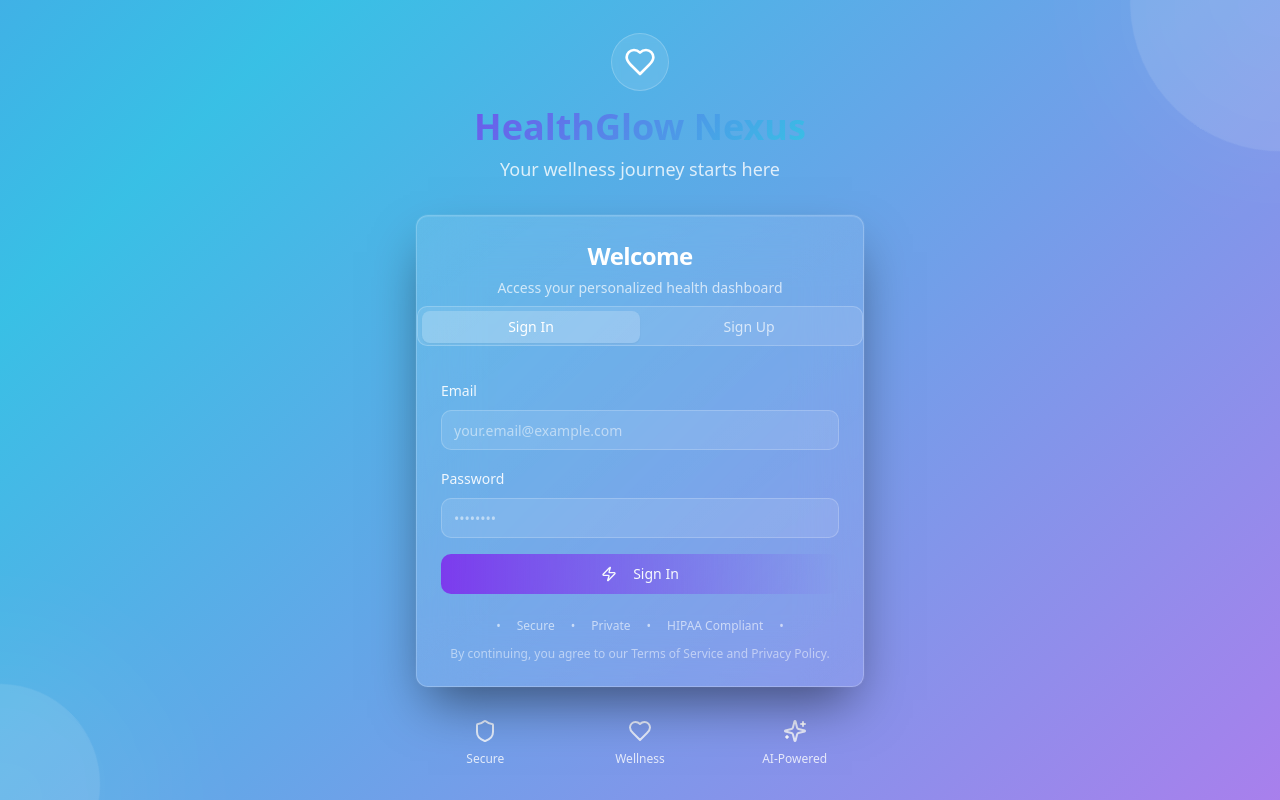
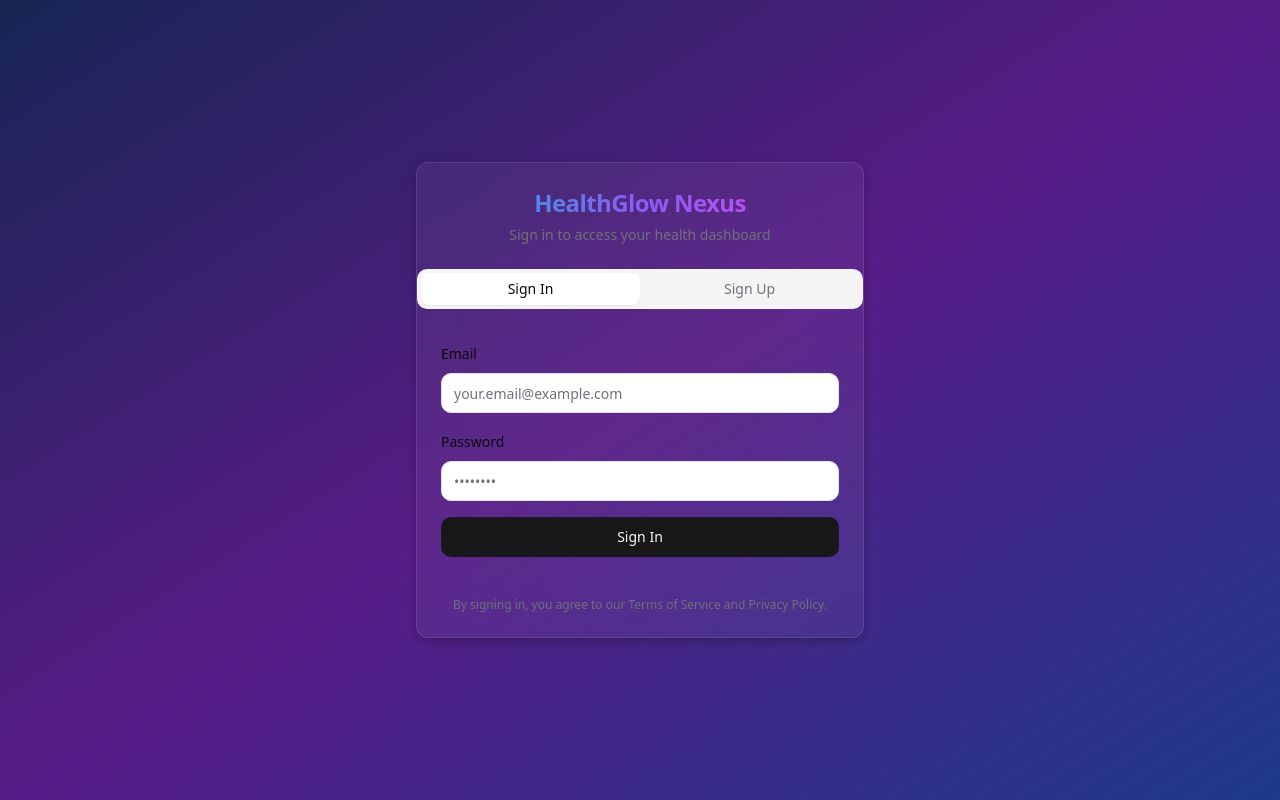
Before and after one commit to SurajNaik1502/nirogi-ai, a React (Vite) app: page /auth in a window 1280 px wide. Built offline with nearby package versions, Linux system fonts and the light colour scheme.

Commit message:
Reverted to commit 66f0e347a7da38a131c82820b90b5dddb310378e

```diff
--- a/src/components/ui/button.tsx
+++ b/src/components/ui/button.tsx
@@ -5,11 +5,11 @@ import { cva, type VariantProps } from "class-variance-authority"
 import { cn } from "@/lib/utils"
 
 const buttonVariants = cva(
-  "inline-flex items-center justify-center gap-2 whitespace-nowrap rounded-md text-sm font-medium ring-offset-background transition-all duration-300 focus-visible:outline-none focus-visible:ring-2 focus-visible:ring-ring focus-visible:ring-offset-2 disabled:pointer-events-none disabled:opacity-50 [&_svg]:pointer-events-none [&_svg]:size-4 [&_svg]:shrink-0",
+  "inline-flex items-center justify-center gap-2 whitespace-nowrap rounded-md text-sm font-medium ring-offset-background transition-colors focus-visible:outline-none focus-visible:ring-2 focus-visible:ring-ring focus-visible:ring-offset-2 disabled:pointer-events-none disabled:opacity-50 [&_svg]:pointer-events-none [&_svg]:size-4 [&_svg]:shrink-0",
   {
     variants: {
       variant: {
-        default: "bg-primary text-primary-foreground hover:bg-primary/90 hover:scale-105 hover:shadow-lg",
+        default: "bg-primary text-primary-foreground hover:bg-primary/90",
         destructive:
           "bg-destructive text-destructive-foreground hover:bg-destructive/90",
         outline:
@@ -18,7 +18,6 @@ const buttonVariants = cva(
           "bg-secondary text-secondary-foreground hover:bg-secondary/80",
         ghost: "hover:bg-accent hover:text-accent-foreground",
         link: "text-primary underline-offset-4 hover:underline",
-        premium: "bg-gradient-to-r from-primary via-health-accent to-health-secondary text-primary-foreground hover:shadow-2xl hover:scale-105 transition-all duration-300",
       },
       size: {
         default: "h-10 px-4 py-2",
--- a/src/index.css
+++ b/src/index.css
@@ -5,14 +5,37 @@
 
 @layer base {
   :root {
+    --background: 0 0% 100%;
+    --foreground: 240 10% 3.9%;
+    --card: 0 0% 100%;
+    --card-foreground: 240 10% 3.9%;
+    --popover: 0 0% 100%;
+    --popover-foreground: 240 10% 3.9%;
+    --primary: 240 5.9% 10%;
+    --primary-foreground: 0 0% 98%;
+    --secondary: 240 4.8% 95.9%;
+    --secondary-foreground: 240 5.9% 10%;
+    --muted: 240 4.8% 95.9%;
+    --muted-foreground: 240 3.8% 46.1%;
+    --accent: 240 4.8% 95.9%;
+    --accent-foreground: 240 5.9% 10%;
+    --destructive: 0 84.2% 60.2%;
+    --destructive-foreground: 0 0% 98%;
+    --border: 240 5.9% 90%;
+    --input: 240 5.9% 90%;
+    --ring: 240 5.9% 10%;
+    --radius: 0.75rem;
+  }
+
+  .dark {
     --background: 240 10% 3.9%;
     --foreground: 0 0% 98%;
     --card: 240 10% 3.9%;
     --card-foreground: 0 0% 98%;
     --popover: 240 10% 3.9%;
     --popover-foreground: 0 0% 98%;
-    --primary: 262 83% 58%;
-    --primary-foreground: 210 40% 98%;
+    --primary: 0 0% 98%;
+    --primary-foreground: 240 5.9% 10%;
     --secondary: 240 3.7% 15.9%;
     --secondary-foreground: 0 0% 98%;
     --muted: 240 3.7% 15.9%;
@@ -23,48 +46,7 @@
     --destructive-foreground: 0 0% 98%;
     --border: 240 3.7% 15.9%;
     --input: 240 3.7% 15.9%;
-    --ring: 262 83% 58%;
-    --radius: 0.75rem;
-    --chart-1: 12 76% 61%;
-    --chart-2: 173 58% 39%;
-    --chart-3: 197 37% 24%;
-    --chart-4: 43 74% 66%;
-    --chart-5: 27 87% 67%;
-
-    /* Custom health theme colors */
-    --health-primary: 262 83% 58%;
-    --health-secondary: 193 77% 56%;
-    --health-accent: 300 85% 64%;
-    --health-glow: 262 83% 58%;
-    --health-gradient-start: 262 83% 58%;
-    --health-gradient-end: 193 77% 56%;
-  }
-
-  .dark {
-    --background: 0 0% 3.9%;
-    --foreground: 0 0% 98%;
-    --card: 0 0% 3.9%;
-    --card-foreground: 0 0% 98%;
-    --popover: 0 0% 3.9%;
-    --popover-foreground: 0 0% 98%;
-    --primary: 262 83% 58%;
-    --primary-foreground: 210 40% 98%;
-    --secondary: 240 3.7% 15.9%;
-    --secondary-foreground: 0 0% 98%;
-    --muted: 240 3.7% 15.9%;
-    --muted-foreground: 240 5% 64.9%;
-    --accent: 240 3.7% 15.9%;
-    --accent-foreground: 0 0% 98%;
-    --destructive: 0 62.8% 30.6%;
-    --destructive-foreground: 0 0% 98%;
-    --border: 240 3.7% 15.9%;
-    --input: 240 3.7% 15.9%;
-    --ring: 262 83% 58%;
-    --chart-1: 220 70% 50%;
-    --chart-2: 160 60% 45%;
-    --chart-3: 30 80% 55%;
-    --chart-4: 280 65% 60%;
-    --chart-5: 340 75% 55%;
+    --ring: 240 4.9% 83.9%;
   }
 }
 
@@ -102,63 +84,6 @@
     @apply backdrop-blur-xl bg-white/5 border border-white/10 shadow-[0_4px_12px_-2px_rgba(0,0,0,0.3)];
   }
 
-  .auth-card {
-    background: linear-gradient(145deg, rgba(255, 255, 255, 0.1), rgba(255, 255, 255, 0.05));
-    backdrop-filter: blur(30px);
-    border: 1px solid rgba(255, 255, 255, 0.2);
-    box-shadow:
-      0 25px 50px -12px rgba(0, 0, 0, 0.5),
-      0 0 0 1px rgba(255, 255, 255, 0.05),
-      inset 0 1px 0 rgba(255, 255, 255, 0.1);
-  }
-
-  .auth-gradient-bg {
-    background: linear-gradient(135deg,
-      hsl(var(--health-primary)) 0%,
-      hsl(var(--health-secondary)) 35%,
-      hsl(var(--health-accent)) 70%,
-      hsl(var(--health-primary)) 100%);
-    background-size: 400% 400%;
-    animation: gradient-shift 8s ease infinite;
-  }
-
-  @keyframes gradient-shift {
-    0% { background-position: 0% 50%; }
-    50% { background-position: 100% 50%; }
-    100% { background-position: 0% 50%; }
-  }
-
-  .floating-elements::before,
-  .floating-elements::after {
-    content: '';
-    position: absolute;
-    border-radius: 50%;
-    background: rgba(255, 255, 255, 0.1);
-    animation: float 6s ease-in-out infinite;
-  }
-
-  .floating-elements::before {
-    width: 300px;
-    height: 300px;
-    top: -150px;
-    right: -150px;
-    animation-delay: 0s;
-  }
-
-  .floating-elements::after {
-    width: 200px;
-    height: 200px;
-    bottom: -100px;
-    left: -100px;
-    animation-delay: 3s;
-  }
-
-  @keyframes float {
-    0%, 100% { transform: translateY(0px) rotate(0deg); }
-    33% { transform: translateY(-20px) rotate(120deg); }
-    66% { transform: translateY(10px) rotate(240deg); }
-  }
-
   .neo-blur {
     @apply backdrop-blur-2xl bg-black/40 border border-white/10;
   }
@@ -168,20 +93,7 @@
   }
 
   .health-gradient {
-    background: linear-gradient(135deg,
-      hsl(var(--health-gradient-start)),
-      hsl(var(--health-gradient-end)),
-      hsl(var(--health-accent)));
-    background-clip: text;
-    -webkit-background-clip: text;
-    -webkit-text-fill-color: transparent;
-    background-size: 200% 200%;
-    animation: gradient-text 3s ease infinite;
-  }
-
-  @keyframes gradient-text {
-    0%, 100% { background-position: 0% 50%; }
-    50% { background-position: 100% 50%; }
+    @apply bg-gradient-to-r from-health-blue via-health-purple to-health-pink bg-clip-text text-transparent;
   }
 
   .glow {
--- a/src/pages/Auth.tsx
+++ b/src/pages/Auth.tsx
@@ -1,20 +1,13 @@
+
 import { useState } from "react";
 import { useAuth } from "@/contexts/AuthContext";
 import { Button } from "@/components/ui/button";
 import { Input } from "@/components/ui/input";
 import { Label } from "@/components/ui/label";
-import {
-  Card,
-  CardContent,
-  CardDescription,
-  CardFooter,
-  CardHeader,
-  CardTitle,
-} from "@/components/ui/card";
+import { Card, CardContent, CardDescription, CardFooter, CardHeader, CardTitle } from "@/components/ui/card";
 import { Tabs, TabsContent, TabsList, TabsTrigger } from "@/components/ui/tabs";
 import { useNavigate } from "react-router-dom";
 import { useEffect } from "react";
-import { Heart, Shield, Sparkles, Zap } from "lucide-react";
 
 const Auth = () => {
   const [email, setEmail] = useState("");
@@ -49,6 +42,7 @@ const Auth = () => {
     setIsLoading(true);
     try {
       await signUp(email, password, firstName, lastName);
+      // Don't navigate here because user needs to confirm email
     } catch (error) {
       console.error("Error signing up:", error);
     } finally {
@@ -57,225 +51,106 @@ const Auth = () => {
   };
 
   return (
-    <div className="min-h-screen auth-gradient-bg floating-elements relative overflow-hidden">
-      {/* Background decorative elements */}
-      <div className="absolute inset-0 overflow-hidden pointer-events-none">
-        <div className="absolute -top-40 -right-40 w-80 h-80 rounded-full bg-white/5 blur-3xl"></div>
-        <div className="absolute -bottom-40 -left-40 w-80 h-80 rounded-full bg-white/5 blur-3xl"></div>
-        <div className="absolute top-1/2 left-1/2 transform -translate-x-1/2 -translate-y-1/2 w-96 h-96 rounded-full bg-white/3 blur-3xl"></div>
-      </div>
-
-      <div className="flex items-center justify-center min-h-screen p-4 relative z-10">
-        <div className="w-full max-w-md">
-          {/* Header with logo and tagline */}
-          <div className="text-center mb-8">
-            <div className="flex items-center justify-center mb-4">
-              <div className="p-3 rounded-full bg-white/10 backdrop-blur-sm border border-white/20">
-                <Heart className="w-8 h-8 text-white" />
-              </div>
-            </div>
-            <h1 className="health-gradient text-4xl font-bold mb-2">
-              HealthGlow Nexus
-            </h1>
-            <p className="text-white/80 text-lg">
-              Your wellness journey starts here
-            </p>
-          </div>
-
-          {/* Main auth card */}
-          <Card className="auth-card border-0">
-            <CardHeader className="text-center pb-2">
-              <CardTitle className="text-white text-2xl font-bold">
-                Welcome
-              </CardTitle>
-              <CardDescription className="text-white/70">
-                Access your personalized health dashboard
-              </CardDescription>
+    <div className="flex items-center justify-center min-h-screen bg-gradient-to-br from-blue-950 via-purple-900 to-blue-900 p-4">
+      <Card className="w-full max-w-md glass-morphism">
+        <CardHeader className="text-center">
+          <CardTitle className="health-gradient text-2xl font-bold">HealthGlow Nexus</CardTitle>
+          <CardDescription>Sign in to access your health dashboard</CardDescription>
         </CardHeader>
-
-            <Tabs defaultValue="signin" className="w-full">
-              <TabsList className="grid w-full grid-cols-2 bg-white/10 border border-white/20">
-                <TabsTrigger
-                  value="signin"
-                  className="data-[state=active]:bg-white/20 data-[state=active]:text-white text-white/70"
-                >
-                  Sign In
-                </TabsTrigger>
-                <TabsTrigger
-                  value="signup"
-                  className="data-[state=active]:bg-white/20 data-[state=active]:text-white text-white/70"
-                >
-                  Sign Up
-                </TabsTrigger>
+        <Tabs defaultValue="signin">
+          <TabsList className="grid w-full grid-cols-2">
+            <TabsTrigger value="signin">Sign In</TabsTrigger>
+            <TabsTrigger value="signup">Sign Up</TabsTrigger>
           </TabsList>
-
           <CardContent className="p-6">
-                <TabsContent value="signin" className="space-y-4">
+            <TabsContent value="signin">
               <form onSubmit={handleSignIn} className="space-y-4">
                 <div className="space-y-2">
-                      <Label htmlFor="email" className="text-white/90">
-                        Email
-                      </Label>
+                  <Label htmlFor="email">Email</Label>
                   <Input
                     id="email"
                     type="email"
                     value={email}
                     onChange={(e) => setEmail(e.target.value)}
                     placeholder="your.email@example.com"
-                        className="bg-white/10 border-white/20 text-white placeholder:text-white/50 focus:border-white/40"
                     required
                   />
                 </div>
                 <div className="space-y-2">
-                      <Label htmlFor="password" className="text-white/90">
-                        Password
-                      </Label>
+                  <Label htmlFor="password">Password</Label>
                   <Input
                     id="password"
                     type="password"
                     value={password}
                     onChange={(e) => setPassword(e.target.value)}
                     placeholder="••••••••"
-                        className="bg-white/10 border-white/20 text-white placeholder:text-white/50 focus:border-white/40"
                     required
                   />
                 </div>
-                    <Button
-                      type="submit"
-                      variant="premium"
-                      className="w-full mt-6"
-                      disabled={isLoading}
-                    >
-                      {isLoading ? (
-                        <>
-                          <Sparkles className="w-4 h-4 mr-2 animate-spin" />
-                          Signing In...
-                        </>
-                      ) : (
-                        <>
-                          <Zap className="w-4 h-4 mr-2" />
-                          Sign In
-                        </>
-                      )}
+                <Button type="submit" className="w-full" disabled={isLoading}>
+                  {isLoading ? "Signing In..." : "Sign In"}
                 </Button>
               </form>
             </TabsContent>
-
-                <TabsContent value="signup" className="space-y-4">
+            <TabsContent value="signup">
               <form onSubmit={handleSignUp} className="space-y-4">
                 <div className="grid grid-cols-2 gap-4">
                   <div className="space-y-2">
-                        <Label htmlFor="firstName" className="text-white/90">
-                          First Name
-                        </Label>
+                    <Label htmlFor="firstName">First Name</Label>
                     <Input
                       id="firstName"
                       value={firstName}
                       onChange={(e) => setFirstName(e.target.value)}
                       placeholder="John"
-                          className="bg-white/10 border-white/20 text-white placeholder:text-white/50 focus:border-white/40"
                       required
                     />
                   </div>
                   <div className="space-y-2">
-                        <Label htmlFor="lastName" className="text-white/90">
-                          Last Name
-                        </Label>
+                    <Label htmlFor="lastName">Last Name</Label>
                     <Input
                       id="lastName"
                       value={lastName}
                       onChange={(e) => setLastName(e.target.value)}
                       placeholder="Doe"
-                          className="bg-white/10 border-white/20 text-white placeholder:text-white/50 focus:border-white/40"
                       required
                     />
                   </div>
                 </div>
                 <div className="space-y-2">
-                      <Label htmlFor="email" className="text-white/90">
-                        Email
-                      </Label>
+                  <Label htmlFor="email">Email</Label>
                   <Input
                     id="email"
                     type="email"
                     value={email}
                     onChange={(e) => setEmail(e.target.value)}
                     placeholder="your.email@example.com"
-                        className="bg-white/10 border-white/20 text-white placeholder:text-white/50 focus:border-white/40"
                     required
                   />
                 </div>
                 <div className="space-y-2">
-                      <Label htmlFor="password" className="text-white/90">
-                        Password
-                      </Label>
+                  <Label htmlFor="password">Password</Label>
                   <Input
                     id="password"
                     type="password"
                     value={password}
                     onChange={(e) => setPassword(e.target.value)}
                     placeholder="••••••••"
-                        className="bg-white/10 border-white/20 text-white placeholder:text-white/50 focus:border-white/40"
                     required
                   />
                 </div>
-                    <Button
-                      type="submit"
-                      variant="premium"
-                      className="w-full mt-6"
-                      disabled={isLoading}
-                    >
-                      {isLoading ? (
-                        <>
-                          <Sparkles className="w-4 h-4 mr-2 animate-spin" />
-                          Creating Account...
-                        </>
-                      ) : (
-                        <>
-                          <Shield className="w-4 h-4 mr-2" />
-                          Create Account
-                        </>
-                      )}
+                <Button type="submit" className="w-full" disabled={isLoading}>
+                  {isLoading ? "Creating Account..." : "Create Account"}
                 </Button>
               </form>
             </TabsContent>
           </CardContent>
         </Tabs>
-
-            <CardFooter className="flex flex-col pb-6">
-              <div className="flex items-center justify-center space-x-4 text-white/60 text-xs">
-                <span>•</span>
-                <span>Secure</span>
-                <span>•</span>
-                <span>Private</span>
-                <span>•</span>
-                <span>HIPAA Compliant</span>
-                <span>•</span>
-              </div>
-              <p className="text-xs text-center text-white/50 mt-3">
-                By continuing, you agree to our Terms of Service and Privacy
-                Policy.
+        <CardFooter className="flex flex-col">
+          <p className="text-xs text-center text-muted-foreground mt-4">
+            By signing in, you agree to our Terms of Service and Privacy Policy.
           </p>
         </CardFooter>
       </Card>
-
-          {/* Bottom features */}
-          <div className="mt-8 grid grid-cols-3 gap-4 text-center">
-            <div className="text-white/80">
-              <Shield className="w-6 h-6 mx-auto mb-2" />
-              <p className="text-xs">Secure</p>
-            </div>
-            <div className="text-white/80">
-              <Heart className="w-6 h-6 mx-auto mb-2" />
-              <p className="text-xs">Wellness</p>
-            </div>
-            <div className="text-white/80">
-              <Sparkles className="w-6 h-6 mx-auto mb-2" />
-              <p className="text-xs">AI-Powered</p>
-            </div>
-          </div>
-        </div>
-      </div>
     </div>
   );
 };
```
Also changed, not shown: src/components/layout/MobileSidebar.tsx (+14 -12 lines), src/components/layout/Sidebar.tsx (+15 -36 lines), 1 other file (tests, documents, lock files or other folders). Lines whose indentation alone changed are shown as unchanged.
